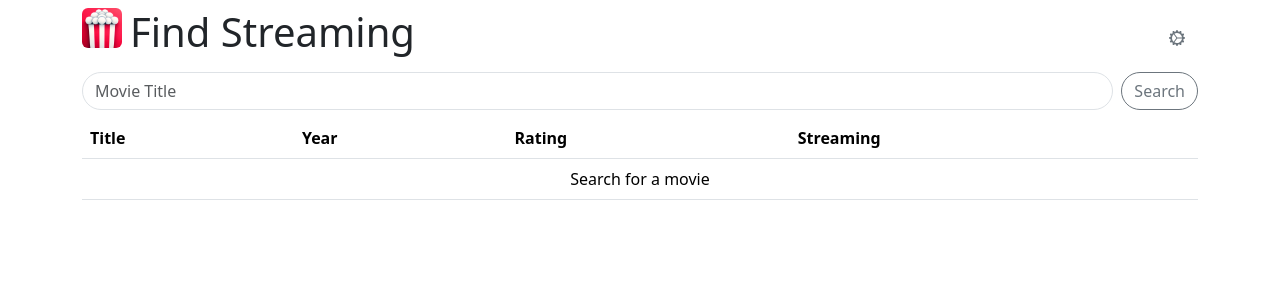
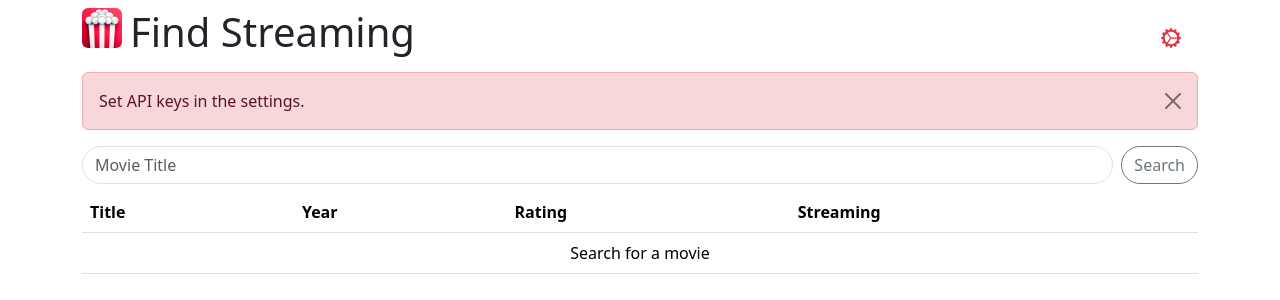
Before and after one commit to stancsicsm/find-streaming, a React (Create React App) app: page / in a window 1280 px wide. Shown: the top 300 px of the page. Built offline with nearby package versions, Linux system fonts and the light colour scheme.

Commit message:
feat: add settings button and alert in case of missing api keys

```diff
--- a/src/App.tsx
+++ b/src/App.tsx
@@ -1,6 +1,5 @@
 import React, {useEffect, useState} from "react";
-import {Button, Container} from 'react-bootstrap';
-import {GearWideConnected} from "react-bootstrap-icons";
+import {Alert, Container} from 'react-bootstrap';
 
 import {Movie} from "./interfaces/movieInterfaces";
 import {Provider, ProvidersResponse} from "./interfaces/providerInterfaces";
@@ -11,9 +10,12 @@ import MoviesTable from "./components/moviesTable";
 import MovieFilter from "./components/movieFilter";
 import PageNavigation from "./components/pageNavigation";
 import SettingsModal from "./components/settingsModal";
+import SettingsButton from "./components/settingsButton";
 
 import queryMovies from "./api/queryMovies";
 import queryProviders from "./api/queryProviders";
+
+import {isConfigured} from "./utils";
 
 const App: React.FC = () => {
   const [moviesToShow, setMoviesToShow] = useState<Movie[]>([]);
@@ -73,14 +75,11 @@ const App: React.FC = () => {
     <Container>
       <div className="d-flex justify-content-between">
         <Title/>
-        <Button
-          variant="link"
-          className="flex-column text-secondary"
-          onClick={() => setShowSettings(!showSettings)}
-        >
-          <GearWideConnected/>
-        </Button>
+        <SettingsButton onClick={() => setShowSettings(true)}/>
       </div>
+      {!isConfigured() && <Alert variant="danger" dismissible>
+          Set API keys in the settings.
+      </Alert>}
       <MovieFilter {...movieFilterProps} />
       <MoviesTable movies={moviesToShow} isLoading={isLoading} emptySearch={emptySearch}/>
       {totalPages > 1 &&
--- /dev/null
+++ b/src/components/settingsButton.tsx
@@ -0,0 +1,24 @@
+import React from "react";
+import {Button} from 'react-bootstrap';
+import {GearWideConnected} from "react-bootstrap-icons";
+
+import {isConfigured} from "../utils";
+
+interface settingsButtonProps {
+  onClick: () => void;
+}
+
+const SettingsButton: React.FC<settingsButtonProps> = ({onClick}) => {
+  return (
+    <Button
+      variant="link"
+      size="lg"
+      className={`flex-column ${isConfigured() ? 'text-secondary' : 'text-danger'}`}
+      onClick={onClick}
+    >
+      <GearWideConnected/>
+    </Button>
+  );
+};
+
+export default SettingsButton;
--- /dev/null
+++ b/src/utils.ts
@@ -0,0 +1,5 @@
+export const isConfigured = () => {
+  return localStorage.getItem('radarrApiKey')
+    && localStorage.getItem('tmdbApiKey')
+    && localStorage.getItem('radarrUrl');
+};
```
